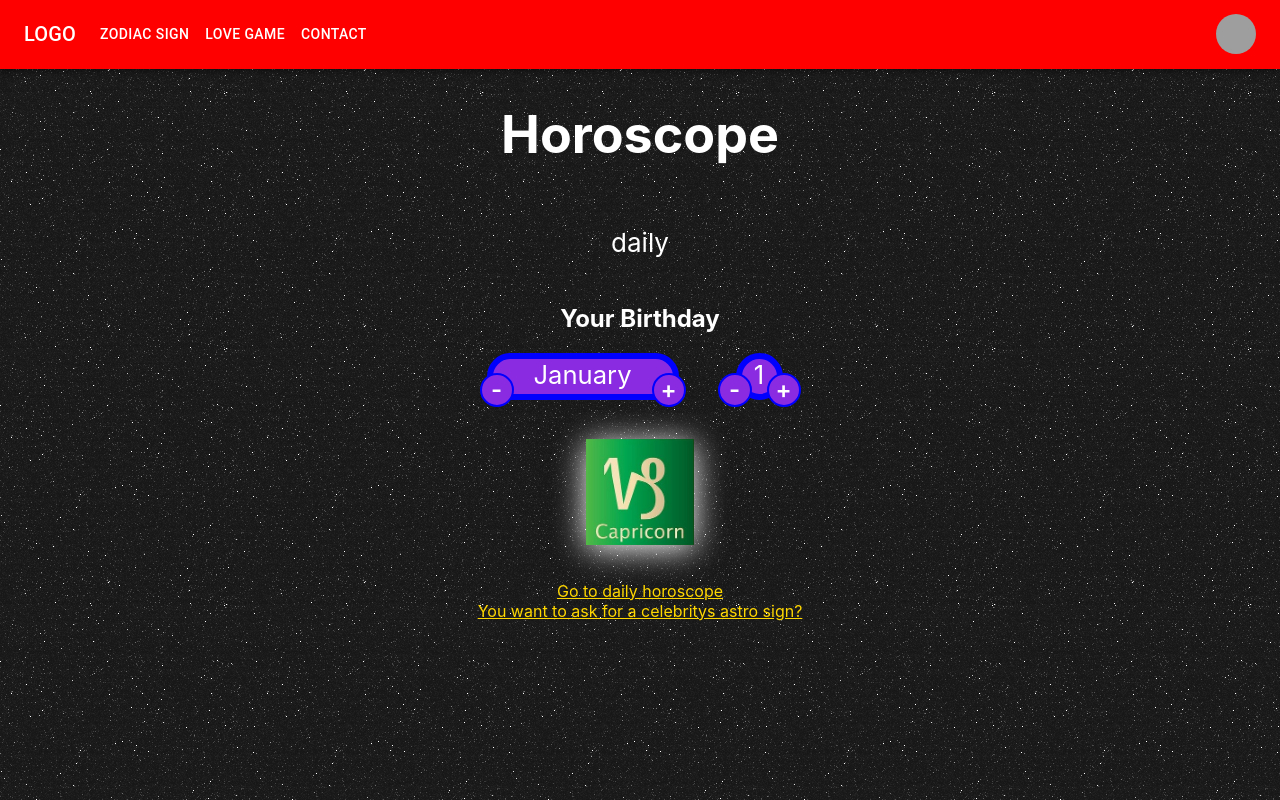
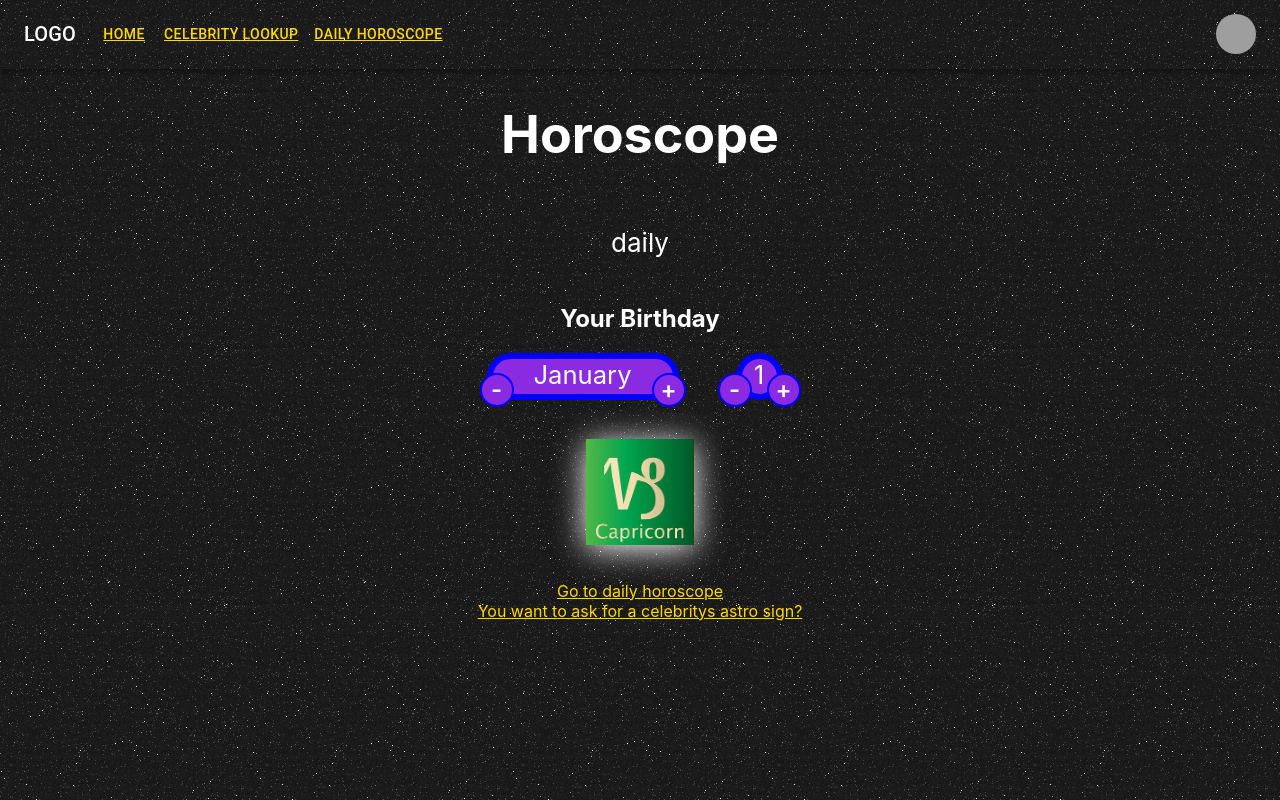
Before and after one commit to rupertberlin/project2-horoscope, a React (Vite) app in the folder frontend/: page / in a window 1280 px wide. Built offline with nearby package versions, Linux system fonts and the light colour scheme; grey boxes are pictures that could not be loaded.

Commit message:
nabar clickable

```diff
--- a/frontend/src/components/NavBar.jsx
+++ b/frontend/src/components/NavBar.jsx
@@ -12,8 +12,25 @@ import Button from "@mui/material/Button";
 import Tooltip from "@mui/material/Tooltip";
 import MenuItem from "@mui/material/MenuItem";
 import "./NavBar.css";
+import { Link } from "react-router-dom";
 
-const pages = ["Zodiac Sign", "Love game", "Contact"];
+const pages = [
+  {
+    pageName: "Home",
+    pageUrl: "/",
+    id: 1,
+  },
+  {
+    pageName: "Celebrity Lookup",
+    pageUrl: "/celebrity-lookup",
+    id: 2,
+  },
+  {
+    pageName: "Daily Horoscope",
+    pageUrl: "/daily-horoscope",
+    id: 3,
+  },
+];
 const settings = ["Profile", "Account", "Dashboard", "Logout"];
 
 function ResponsiveAppBar() {
@@ -39,7 +56,7 @@ function ResponsiveAppBar() {
     <AppBar
       position="static"
       sx={{
-        backgroundColor: "red",
+        backgroundColor: "inherit",
       }}
     >
       <Container maxWidth="xl">
@@ -84,8 +101,10 @@ function ResponsiveAppBar() {
               }}
             >
               {pages.map((page) => (
-                <MenuItem key={page} onClick={handleCloseNavMenu}>
-                  <Typography textAlign="center">{page}</Typography>
+                <MenuItem key={page.id} onClick={handleCloseNavMenu}>
+                  <Link textAlign="center" to={page.pageUrl}>
+                    {page.pageName}
+                  </Link>
                 </MenuItem>
               ))}
             </Menu>
@@ -103,11 +122,13 @@ function ResponsiveAppBar() {
           <Box sx={{ flexGrow: 1, display: { xs: "none", md: "flex" } }}>
             {pages.map((page) => (
               <Button
-                key={page}
+                key={page.id}
                 onClick={handleCloseNavMenu}
                 sx={{ my: 2, color: "white", display: "block" }}
               >
-                {page}
+                <Link textAlign="center" to={page.pageUrl}>
+                  {page.pageName}
+                </Link>
               </Button>
             ))}
           </Box>
```
Also changed, not shown: frontend/src/App.css (line endings or trailing spaces).
